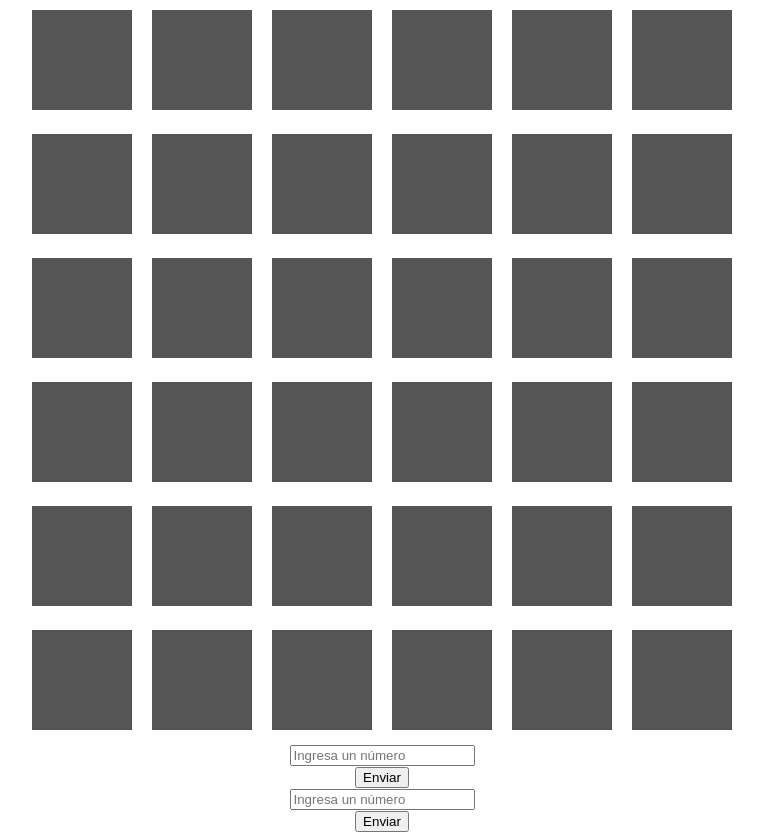
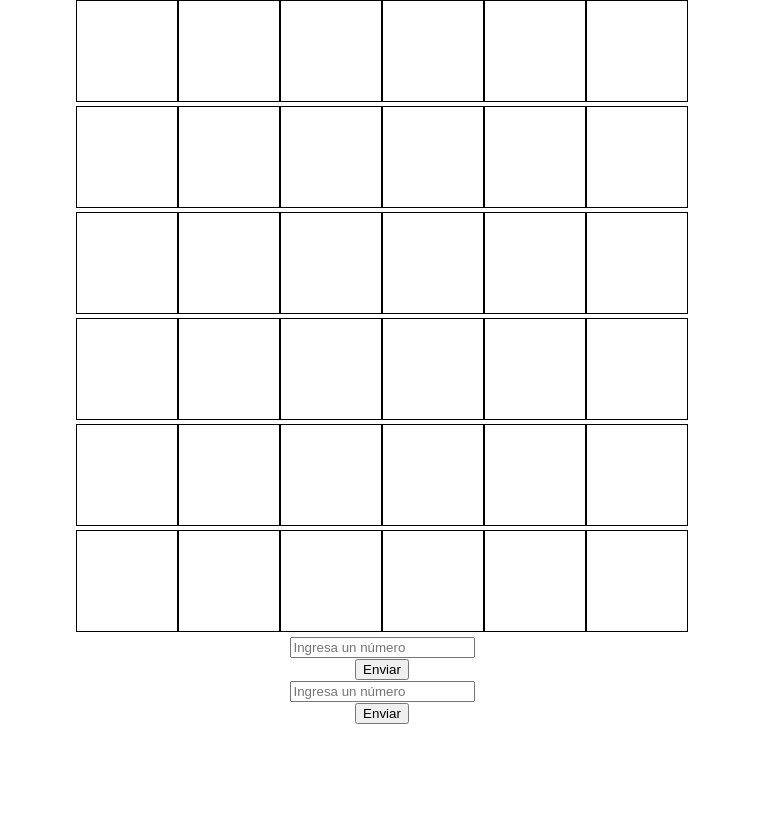
Before and after one commit to iisabellaromero/KdTrees, a React (Create React App) app in the folder interfaz/react-kd/: page / in a window 1280 px wide. Shown: the whole page, without its empty margins (258-1021 px from the left). After the commit the page ends 800 px from the top, so only its background shows below. Built offline with nearby package versions, Linux system fonts and the light colour scheme.

Commit message:
formateando grilla

```diff
--- a/interfaz/react-kd/src/App.css
+++ b/interfaz/react-kd/src/App.css
@@ -41,7 +41,13 @@
 .square{
   width: 100px;
   height: 100px;
-  background-color: #555;
-  margin: 10px;
+  background-color: white;
+  margin: 0;
+  padding: 0;
+  border: 1px solid black;
   display: inline-block;
 }
+
+.row{
+  margin: 0;
+}
--- a/interfaz/react-kd/src/App.js
+++ b/interfaz/react-kd/src/App.js
@@ -21,7 +21,6 @@ function Grid({ num }) {
   return <div className="grid">{rows}</div>;
 }
 
-
 function NumberInputButton() {
   return (
     <div className="numberInputButton">
@@ -35,7 +34,6 @@ function NumberInputButton() {
   );
 }
 
-
 function App() {
   return (
 
```
